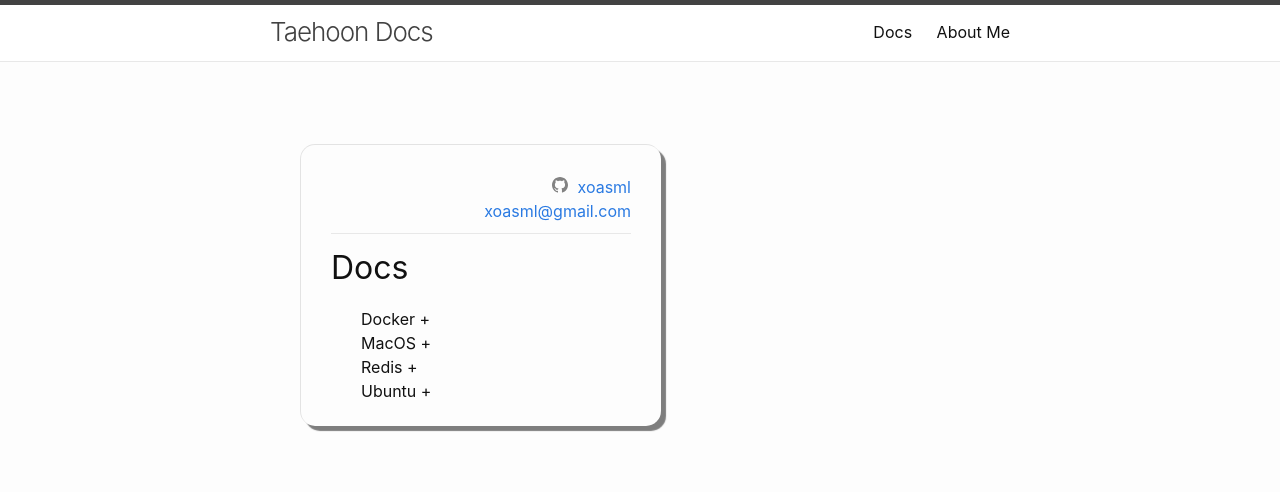
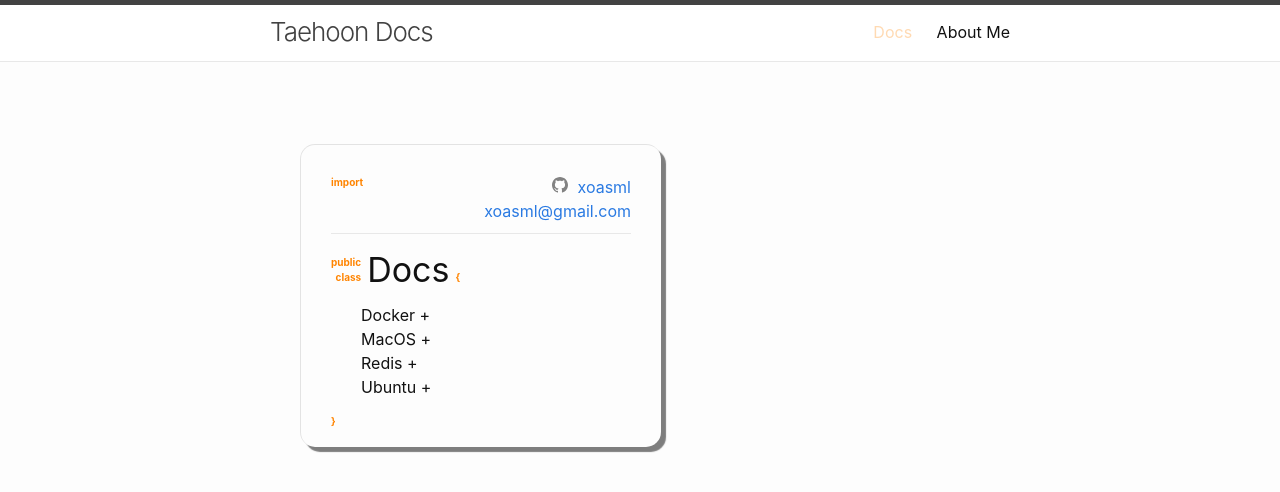
Before and after one commit to xoasml/jekyll-blog, a Jekyll site: the page built from tag.markdown, in a window 1280 px wide. Shown: the top 492 px of the page. Built offline with Jekyll 4.4.1, drawn with Linux system fonts in a browser that asks for light colours.

Commit message:
fix : css > scss로 변경 add: 해더 Docs 메뉴 점등효과 추가

```diff
--- a/_includes/docs.html
+++ b/_includes/docs.html
@@ -1,10 +1,26 @@
 <div class="body-sidebar">
     <nav class="body-side-nav">
       <div class="name-tag">
-        {%- include social.html -%}<br>
-        <a class="u-email" href="mailto:{{ site.email }}">{{ site.email }}</a>
+        <div class="flex-between">
+          <div class="small-font font-color">import</div>
+          <div>{%- include social.html -%}</div>
         </div>
-      <h2>Docs</h2>
+        <div class="flex-between">
+          <div class="small-font font-color"></div>
+          <div><a class="u-email" href="mailto:{{ site.email }}">{{ site.email }}</a></div>
+        </div>
+      </div>
+
+      <div class="post-box">
+        <div class="flex">
+          <div class="small-font font-color padding-right">
+            <div>public</div>
+            <div class="padding-bottom" style="text-align: right;">class</div>
+          </div>
+          <div class="side-title padding-right">Docs</div>
+          <div class="small-font font-color padding-bottom">&#123;</div>
+        </div>
+
         <ul id="tag-list">
           {% assign tags = site.tags | sort %}
           {% for tag in tags %}
@@ -13,11 +29,13 @@
             </div>
             <ul id="body-posts-{{ tag[0] | slugify }}" class="post-list" style="display: none;">
               {% for post in tag[1] %}
-                  <a href="{{ post.url }}" onclick="setActiveTag('{{ tag[0] | slugify }}')">&emsp;{{ post.title }}</a><br/>
+              &emsp;<a href="{{ post.url }}" onclick="setActiveTag('{{ tag[0] | slugify }}')">{{ post.title }}</a><br/>
               {% endfor %}
             </ul>
           {% endfor %}
         </ul>
+        <div class="small-font font-color padding-bottom"> &#125;</div>
+      </div>
     </nav>
 </div>
 
--- a/_includes/header.html
+++ b/_includes/header.html
@@ -18,7 +18,7 @@
             </label>
 
             <div class="trigger">
-              <a class="page-link docs-menu" href="/tag/">Docs</a>
+              <a class="page-link docs-menu header-font-color blinking-text" href="/tag/">Docs</a>
               <a class="page-link" href="/about/">About Me</a>
             </div>
         </nav>
--- /dev/null
+++ b/assets/animation.scss
@@ -0,0 +1,13 @@
+@mixin blinking-text {
+    animation: blink 1s step-start 5 normal;
+}
+
+  @keyframes blink {
+    50% {
+      opacity: 0.3;
+  }
+}
+
+.blinking-text {
+    @include blinking-text;
+}
--- a/assets/custom.css
+++ b/assets/custom.scss
@@ -1,3 +1,5 @@
+@import "animation.scss";
+
 .page-content-wrapper {
     margin-top: 84px;
     display: flex;
@@ -57,7 +59,7 @@
 
 @media (max-width: 1400px) {
     .sidebar {
-        text-align: right;
+        /* text-align: right; */
         width: 15%;
     }
 }
@@ -68,6 +70,7 @@
     }
     .docs-menu {
         display: inline;
+        @include blinking-text;
     }
 }
 
@@ -88,7 +91,14 @@
     align-items: center;
 }
 
+
 .tag-name {
+    /* 기본 스타일 설정 */
+    cursor: pointer;
+    text-decoration: none; /* 기본적으로 밑줄이 없는 상태 */
+}
+
+.body-tag-name {
     /* 기본 스타일 설정 */
     cursor: pointer;
     text-decoration: none; /* 기본적으로 밑줄이 없는 상태 */
@@ -139,3 +149,8 @@ code {
 .highlight {
     background: #302f2f;
 }
+
+
+.header-font-color{
+  color:rgb(255, 132, 0) !important;
+}
--- a/assets/main.scss
+++ b/assets/main.scss
@@ -3,6 +3,7 @@
 ---
 
 @import "minima";
-@import "custom.css";
+@import "custom.scss";
 @import "home.css";
 @import "sidenav.scss";
+@import "animation.scss";
--- a/assets/sidenav.scss
+++ b/assets/sidenav.scss
@@ -4,6 +4,8 @@
 
 .font-color {
   color: rgb(255, 132, 0) !important;
+  font-style: inherit;
+  font-weight: 700;
 }
 
 .flex {
```
Also changed, not shown: _includes/sidebar.html (+8 -3 lines), assets/images/favicon.ico (added). Lines whose indentation alone changed are shown as unchanged.
